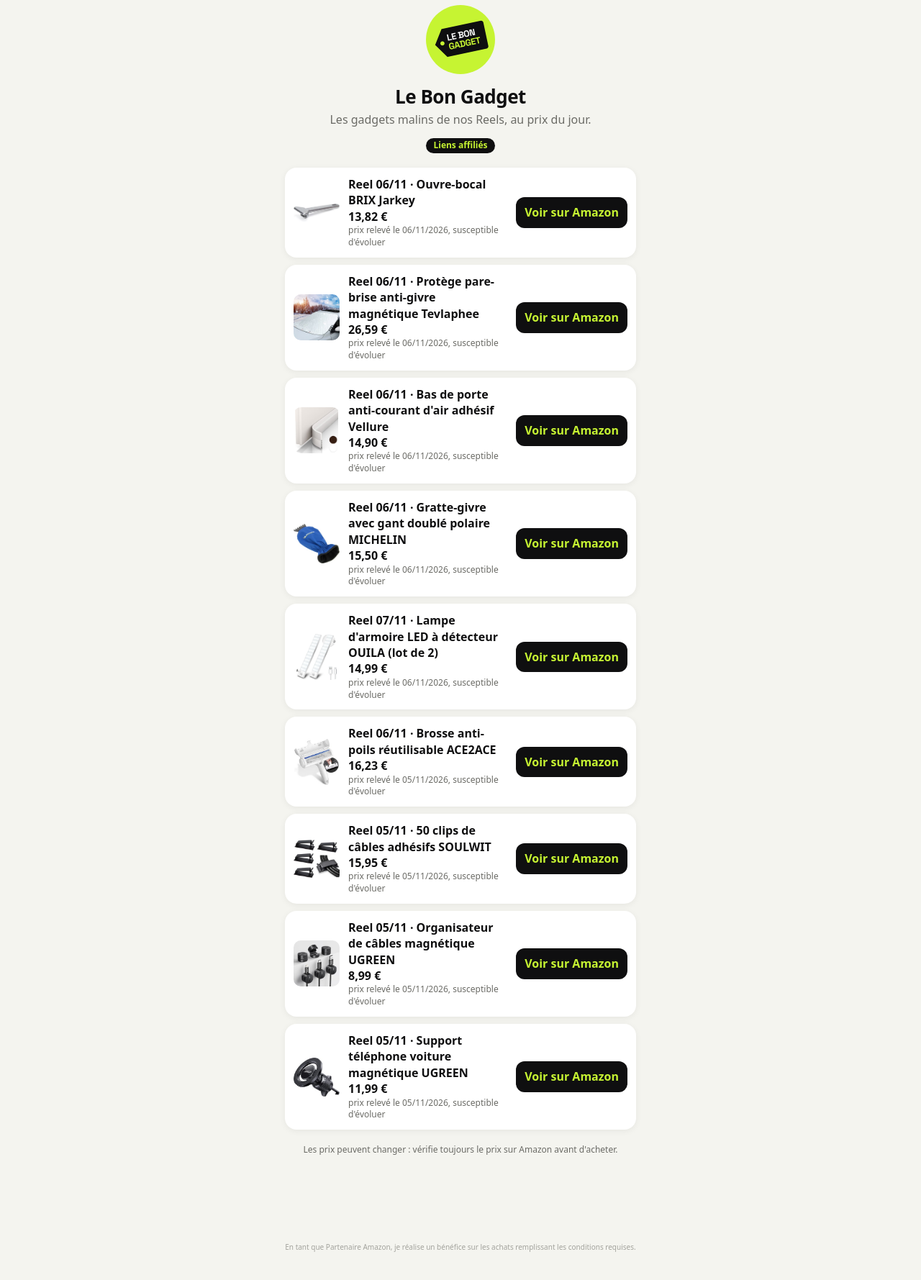
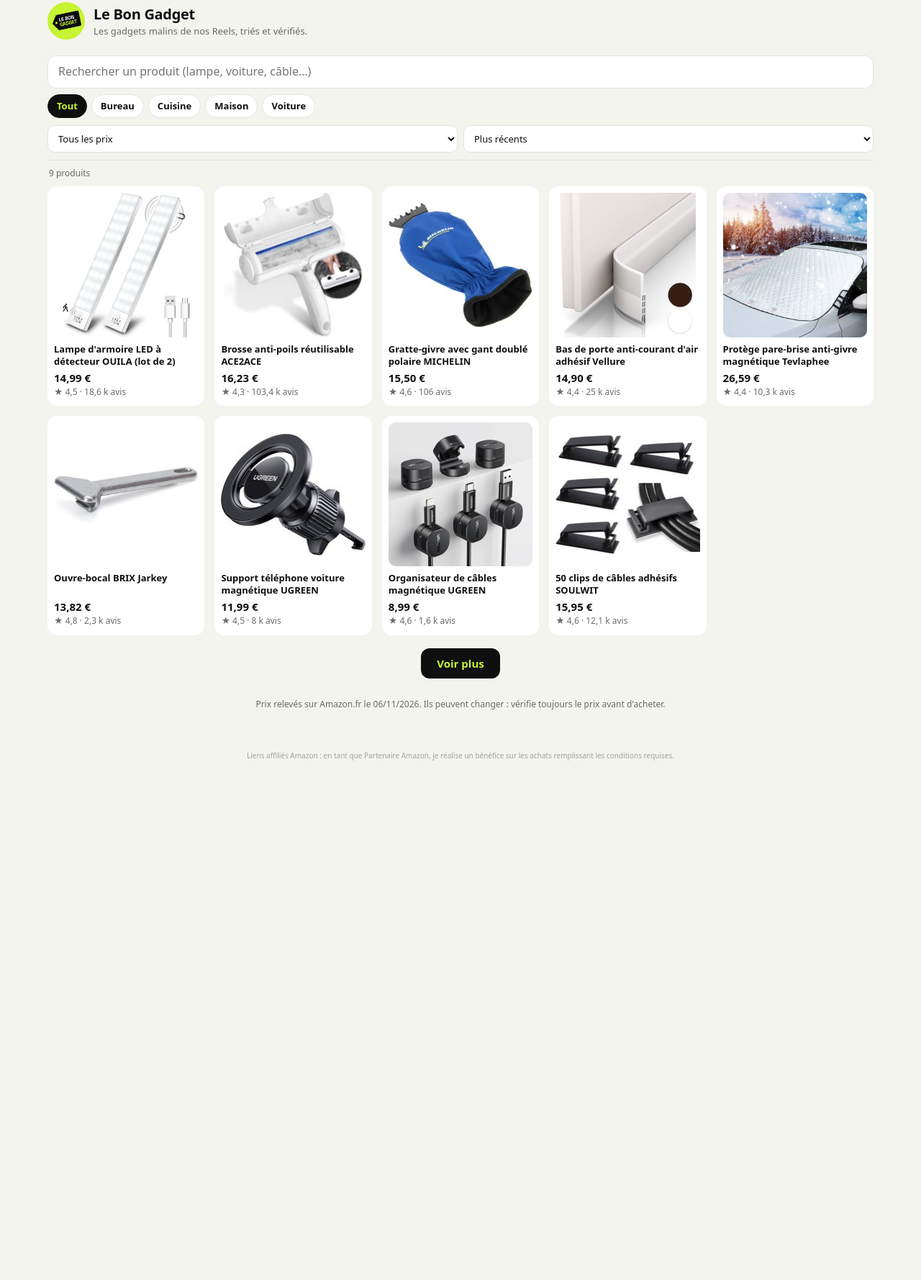
Before and after one commit to Roamin999/lebongadget, a plain HTML site: page index.html in a window 1280 px wide. Shown: the part 17-1796 px from the top of the page at 72% size. After the commit the page ends 1124 px from the top, so only its background shows below. Drawn offline with Linux system fonts and the light colour scheme.

Commit message:
Mise à jour de la page lien en bio
Co-Authored-By: Claude Opus 5.5 <noreply@anthropic.com>

```diff
--- a/index.html
+++ b/index.html
@@ -1,52 +1,88 @@
 <!doctype html><html lang="fr"><head><meta charset="utf-8">
 <meta name="viewport" content="width=device-width,initial-scale=1">
-<title>Le Bon Gadget · liens</title><meta name="robots" content="noindex">
+<title>Le Bon Gadget · les produits de nos Reels</title><meta name="robots" content="noindex">
+<meta name="description" content="Les gadgets malins présentés dans les Reels du Bon Gadget, avec leur prix relevé.">
 <style>
-:root{--l:#C6F432;--k:#0F0F10;--g:#F4F4EF;--m:#6B6B66}
-*{box-sizing:border-box}body{margin:0;background:var(--g);color:var(--k);font:16px/1.4 system-ui,-apple-system,Segoe UI,Roboto,sans-serif}
-main{max-width:520px;margin:0 auto;padding:24px 16px 40px}
-header{text-align:center}header img{width:96px;height:96px;border-radius:50%}
-h1{margin:8px 0 2px;font-size:26px;letter-spacing:-.5px}.sous{margin:0 0 12px;color:var(--m)}
-.pub{display:inline-block;background:var(--k);color:var(--l);border-radius:99px;padding:2px 10px;font-size:12px;font-weight:700}
-ul{list-style:none;padding:0;margin:20px 0}
-.card{display:flex;align-items:center;gap:12px;background:#fff;border-radius:16px;padding:12px;margin:10px 0;box-shadow:0 2px 10px #0000000f}
-.ph{width:64px;height:64px;object-fit:contain;border-radius:10px;background:#fff;flex:none}
-.ico{font-size:30px}.txt{flex:1;min-width:0}.n{font-weight:700}.p{color:var(--k);font-weight:800}
-.p small{display:block;color:var(--m);font-weight:400;font-size:12px}
-.btn{background:var(--k);color:var(--l);text-decoration:none;font-weight:700;border-radius:12px;padding:10px 12px;white-space:nowrap}
-.off{background:#D6D6D0;color:#fff}.vide{text-align:center;padding:24px;color:var(--m)}
-.note{font-size:12px;color:var(--m);text-align:center}
-footer{margin-top:120px;font-size:10px;line-height:1.3;color:#A3A39D;text-align:center}
+:root{--l:#C6F432;--k:#0F0F10;--g:#F4F4EF;--m:#6B6B66;--b:#E4E4DE}
+*{box-sizing:border-box}html{-webkit-text-size-adjust:100%}
+body{margin:0;background:var(--g);color:var(--k);font:15px/1.35 system-ui,-apple-system,"Segoe UI",Roboto,sans-serif}
+main{max-width:1180px;margin:0 auto;padding:16px 16px 40px}
+header{display:flex;align-items:center;gap:12px;margin:4px 0 14px}
+header img{width:52px;height:52px;border-radius:50%;flex:none}
+h1{margin:0;font-size:20px;letter-spacing:-.3px}.sous{margin:2px 0 0;color:var(--m);font-size:13px}
+.bar{position:sticky;top:0;z-index:5;background:var(--g);padding:8px 0 10px;border-bottom:1px solid var(--b)}
+.q{width:100%;font:inherit;font-size:16px;padding:11px 14px;border:1px solid var(--b);border-radius:12px;background:#fff;color:var(--k)}
+.q:focus{outline:2px solid var(--k);outline-offset:1px}
+.chips{display:flex;gap:6px;overflow-x:auto;padding:8px 0 2px;scrollbar-width:none}.chips::-webkit-scrollbar{display:none}
+.ch{flex:none;font:inherit;font-size:13px;font-weight:600;padding:7px 12px;border-radius:99px;border:1px solid var(--b);background:#fff;color:var(--k);cursor:pointer}
+.ch.on{background:var(--k);color:var(--l);border-color:var(--k)}
+.row{display:flex;gap:8px;margin-top:8px}
+select{flex:1;min-width:0;font:inherit;font-size:13px;padding:8px 10px;border:1px solid var(--b);border-radius:10px;background:#fff;color:var(--k)}
+.cnt{color:var(--m);font-size:12px;margin:10px 2px 0}
+ul{list-style:none;padding:0;margin:10px 0 0;display:grid;grid-template-columns:repeat(2,minmax(0,1fr));gap:10px}
+@media(min-width:640px){ul{grid-template-columns:repeat(3,minmax(0,1fr))}}
+@media(min-width:900px){ul{grid-template-columns:repeat(4,minmax(0,1fr));gap:14px}}
+@media(min-width:1120px){ul{grid-template-columns:repeat(5,minmax(0,1fr))}}
+.c[hidden]{display:none}
+.in{display:flex;flex-direction:column;height:100%;background:#fff;border-radius:14px;padding:8px 8px 10px;color:inherit;text-decoration:none;border:1px solid transparent;transition:border-color .15s}
+a.in:hover{border-color:var(--k)}
+.ph{display:flex;align-items:center;justify-content:center;aspect-ratio:1;border-radius:10px;background:#fff;overflow:hidden}
+.ph img{width:100%;height:100%;object-fit:contain}.emo{font-size:42px}
+.nm{margin-top:8px;font-size:13px;font-weight:600;line-height:1.3;display:-webkit-box;-webkit-line-clamp:2;-webkit-box-orient:vertical;overflow:hidden;min-height:2.6em}
+.pr{margin-top:4px;font-weight:800;font-size:15px}.av{color:var(--m);font-size:12px;margin-top:2px}
+.more{display:block;margin:18px auto 0;font:inherit;font-weight:700;padding:11px 22px;border-radius:12px;border:0;background:var(--k);color:var(--l);cursor:pointer}
+.vide{text-align:center;color:var(--m);padding:28px 0}
+.note{font-size:12px;color:var(--m);text-align:center;margin-top:28px}
+footer{margin-top:56px;font-size:10px;line-height:1.4;color:#A3A39D;text-align:center}
 </style></head><body><main>
-<header><img src="profil.png" alt="Le Bon Gadget"><h1>Le Bon Gadget</h1>
-<p class="sous">Les gadgets malins de nos Reels, au prix du jour.</p><span class="pub">Liens affiliés</span></header>
-<ul><li class="card"><img class="ph" src="img/B002YYMMUG.jpg" alt="" loading="lazy"><div class="txt">
-<div class="n"><b>Reel 06/11</b> · Ouvre-bocal BRIX Jarkey</div>
-<div class="p">13,82 € <small>prix relevé le 06/11/2026, susceptible d'évoluer</small></div></div><a class="btn" href="https://www.amazon.fr/dp/B002YYMMUG?tag=lebongadget0a-21" rel="sponsored nofollow noopener" target="_blank">Voir sur Amazon</a></li>
-<li class="card"><img class="ph" src="img/B077RQ6WKQ.jpg" alt="" loading="lazy"><div class="txt">
-<div class="n"><b>Reel 06/11</b> · Protège pare-brise anti-givre magnétique Tevlaphee</div>
-<div class="p">26,59 € <small>prix relevé le 06/11/2026, susceptible d'évoluer</small></div></div><a class="btn" href="https://www.amazon.fr/dp/B077RQ6WKQ?tag=lebongadget0a-21" rel="sponsored nofollow noopener" target="_blank">Voir sur Amazon</a></li>
-<li class="card"><img class="ph" src="img/B08XWFQ1RL.jpg" alt="" loading="lazy"><div class="txt">
-<div class="n"><b>Reel 06/11</b> · Bas de porte anti-courant d&#x27;air adhésif Vellure</div>
-<div class="p">14,90 € <small>prix relevé le 06/11/2026, susceptible d'évoluer</small></div></div><a class="btn" href="https://www.amazon.fr/dp/B08XWFQ1RL?tag=lebongadget0a-21" rel="sponsored nofollow noopener" target="_blank">Voir sur Amazon</a></li>
-<li class="card"><img class="ph" src="img/B00BIGXI1S.jpg" alt="" loading="lazy"><div class="txt">
-<div class="n"><b>Reel 06/11</b> · Gratte-givre avec gant doublé polaire MICHELIN</div>
-<div class="p">15,50 € <small>prix relevé le 06/11/2026, susceptible d'évoluer</small></div></div><a class="btn" href="https://www.amazon.fr/dp/B00BIGXI1S?tag=lebongadget0a-21" rel="sponsored nofollow noopener" target="_blank">Voir sur Amazon</a></li>
-<li class="card"><img class="ph" src="img/B09DP2XV1V.jpg" alt="" loading="lazy"><div class="txt">
-<div class="n"><b>Reel 07/11</b> · Lampe d&#x27;armoire LED à détecteur OUILA (lot de 2)</div>
-<div class="p">14,99 € <small>prix relevé le 06/11/2026, susceptible d'évoluer</small></div></div><a class="btn" href="https://www.amazon.fr/dp/B09DP2XV1V?tag=lebongadget0a-21" rel="sponsored nofollow noopener" target="_blank">Voir sur Amazon</a></li>
-<li class="card"><img class="ph" src="img/B0819XVK92.jpg" alt="" loading="lazy"><div class="txt">
-<div class="n"><b>Reel 06/11</b> · Brosse anti-poils réutilisable ACE2ACE</div>
-<div class="p">16,23 € <small>prix relevé le 05/11/2026, susceptible d'évoluer</small></div></div><a class="btn" href="https://www.amazon.fr/dp/B0819XVK92?tag=lebongadget0a-21" rel="sponsored nofollow noopener" target="_blank">Voir sur Amazon</a></li>
-<li class="card"><img class="ph" src="img/B07RQCXCR2.jpg" alt="" loading="lazy"><div class="txt">
-<div class="n"><b>Reel 05/11</b> · 50 clips de câbles adhésifs SOULWIT</div>
-<div class="p">15,95 € <small>prix relevé le 05/11/2026, susceptible d'évoluer</small></div></div><a class="btn" href="https://www.amazon.fr/dp/B07RQCXCR2?tag=lebongadget0a-21" rel="sponsored nofollow noopener" target="_blank">Voir sur Amazon</a></li>
-<li class="card"><img class="ph" src="img/B0DXDVLV4W.jpg" alt="" loading="lazy"><div class="txt">
-<div class="n"><b>Reel 05/11</b> · Organisateur de câbles magnétique UGREEN</div>
-<div class="p">8,99 € <small>prix relevé le 05/11/2026, susceptible d'évoluer</small></div></div><a class="btn" href="https://www.amazon.fr/dp/B0DXDVLV4W?tag=lebongadget0a-21" rel="sponsored nofollow noopener" target="_blank">Voir sur Amazon</a></li>
-<li class="card"><img class="ph" src="img/B0D2Q5M35Y.jpg" alt="" loading="lazy"><div class="txt">
-<div class="n"><b>Reel 05/11</b> · Support téléphone voiture magnétique UGREEN</div>
-<div class="p">11,99 € <small>prix relevé le 05/11/2026, susceptible d'évoluer</small></div></div><a class="btn" href="https://www.amazon.fr/dp/B0D2Q5M35Y?tag=lebongadget0a-21" rel="sponsored nofollow noopener" target="_blank">Voir sur Amazon</a></li></ul>
-<p class="note">Les prix peuvent changer : vérifie toujours le prix sur Amazon avant d'acheter.</p>
-<footer><p>En tant que Partenaire Amazon, je réalise un bénéfice sur les achats remplissant les conditions requises.</p></footer>
-</main></body></html>
+<header><img src="profil.png" alt="Le Bon Gadget"><div><h1>Le Bon Gadget</h1>
+<p class="sous">Les gadgets malins de nos Reels, triés et vérifiés.</p></div></header>
+<div class="bar">
+<input class="q" id="q" type="search" placeholder="Rechercher un produit (lampe, voiture, câble…)" aria-label="Rechercher un produit" autocomplete="off">
+<div class="chips" id="chips"><button class="ch on" data-c="">Tout</button><button class="ch" data-c="bureau">Bureau</button><button class="ch" data-c="cuisine">Cuisine</button><button class="ch" data-c="maison">Maison</button><button class="ch" data-c="voiture">Voiture</button></div>
+<div class="row">
+<select id="px" aria-label="Prix"><option value="">Tous les prix</option><option value="0-10">Moins de 10 €</option><option value="10-20">10 à 20 €</option><option value="20-9999">Plus de 20 €</option></select>
+<select id="tri" aria-label="Trier"><option value="d">Plus récents</option><option value="p+">Prix croissant</option><option value="p-">Prix décroissant</option></select>
+</div></div>
+<p class="cnt" id="cnt"></p>
+<ul id="g">
+<li class="c" data-n="lampe d&#x27;armoire led à détecteur ouila (lot de 2) maison" data-c="maison" data-p="14.99" data-d="2026-11-07"><a class="in" href="https://www.amazon.fr/dp/B09DP2XV1V?tag=lebongadget0a-21" rel="sponsored nofollow noopener" target="_blank"><span class="ph"><img src="img/B09DP2XV1V.jpg" alt="" loading="lazy" decoding="async"></span><span class="nm">Lampe d&#x27;armoire LED à détecteur OUILA (lot de 2)</span><span class="pr">14,99 €</span><span class="av">★ 4,5 · 18,6 k avis</span></a></li>
+<li class="c" data-n="brosse anti-poils réutilisable ace2ace maison" data-c="maison" data-p="16.23" data-d="2026-11-06"><a class="in" href="https://www.amazon.fr/dp/B0819XVK92?tag=lebongadget0a-21" rel="sponsored nofollow noopener" target="_blank"><span class="ph"><img src="img/B0819XVK92.jpg" alt="" loading="lazy" decoding="async"></span><span class="nm">Brosse anti-poils réutilisable ACE2ACE</span><span class="pr">16,23 €</span><span class="av">★ 4,3 · 103,4 k avis</span></a></li>
+<li class="c" data-n="gratte-givre avec gant doublé polaire michelin voiture" data-c="voiture" data-p="15.50" data-d="2026-11-06"><a class="in" href="https://www.amazon.fr/dp/B00BIGXI1S?tag=lebongadget0a-21" rel="sponsored nofollow noopener" target="_blank"><span class="ph"><img src="img/B00BIGXI1S.jpg" alt="" loading="lazy" decoding="async"></span><span class="nm">Gratte-givre avec gant doublé polaire MICHELIN</span><span class="pr">15,50 €</span><span class="av">★ 4,6 · 106 avis</span></a></li>
+<li class="c" data-n="bas de porte anti-courant d&#x27;air adhésif vellure maison" data-c="maison" data-p="14.90" data-d="2026-11-06"><a class="in" href="https://www.amazon.fr/dp/B08XWFQ1RL?tag=lebongadget0a-21" rel="sponsored nofollow noopener" target="_blank"><span class="ph"><img src="img/B08XWFQ1RL.jpg" alt="" loading="lazy" decoding="async"></span><span class="nm">Bas de porte anti-courant d&#x27;air adhésif Vellure</span><span class="pr">14,90 €</span><span class="av">★ 4,4 · 25 k avis</span></a></li>
+<li class="c" data-n="protège pare-brise anti-givre magnétique tevlaphee voiture" data-c="voiture" data-p="26.59" data-d="2026-11-06"><a class="in" href="https://www.amazon.fr/dp/B077RQ6WKQ?tag=lebongadget0a-21" rel="sponsored nofollow noopener" target="_blank"><span class="ph"><img src="img/B077RQ6WKQ.jpg" alt="" loading="lazy" decoding="async"></span><span class="nm">Protège pare-brise anti-givre magnétique Tevlaphee</span><span class="pr">26,59 €</span><span class="av">★ 4,4 · 10,3 k avis</span></a></li>
+<li class="c" data-n="ouvre-bocal brix jarkey cuisine" data-c="cuisine" data-p="13.82" data-d="2026-11-06"><a class="in" href="https://www.amazon.fr/dp/B002YYMMUG?tag=lebongadget0a-21" rel="sponsored nofollow noopener" target="_blank"><span class="ph"><img src="img/B002YYMMUG.jpg" alt="" loading="lazy" decoding="async"></span><span class="nm">Ouvre-bocal BRIX Jarkey</span><span class="pr">13,82 €</span><span class="av">★ 4,8 · 2,3 k avis</span></a></li>
+<li class="c" data-n="support téléphone voiture magnétique ugreen voiture" data-c="voiture" data-p="11.99" data-d="2026-11-05"><a class="in" href="https://www.amazon.fr/dp/B0D2Q5M35Y?tag=lebongadget0a-21" rel="sponsored nofollow noopener" target="_blank"><span class="ph"><img src="img/B0D2Q5M35Y.jpg" alt="" loading="lazy" decoding="async"></span><span class="nm">Support téléphone voiture magnétique UGREEN</span><span class="pr">11,99 €</span><span class="av">★ 4,5 · 8 k avis</span></a></li>
+<li class="c" data-n="organisateur de câbles magnétique ugreen bureau" data-c="bureau" data-p="8.99" data-d="2026-11-05"><a class="in" href="https://www.amazon.fr/dp/B0DXDVLV4W?tag=lebongadget0a-21" rel="sponsored nofollow noopener" target="_blank"><span class="ph"><img src="img/B0DXDVLV4W.jpg" alt="" loading="lazy" decoding="async"></span><span class="nm">Organisateur de câbles magnétique UGREEN</span><span class="pr">8,99 €</span><span class="av">★ 4,6 · 1,6 k avis</span></a></li>
+<li class="c" data-n="50 clips de câbles adhésifs soulwit bureau" data-c="bureau" data-p="15.95" data-d="2026-11-05"><a class="in" href="https://www.amazon.fr/dp/B07RQCXCR2?tag=lebongadget0a-21" rel="sponsored nofollow noopener" target="_blank"><span class="ph"><img src="img/B07RQCXCR2.jpg" alt="" loading="lazy" decoding="async"></span><span class="nm">50 clips de câbles adhésifs SOULWIT</span><span class="pr">15,95 €</span><span class="av">★ 4,6 · 12,1 k avis</span></a></li>
+</ul>
+<p class="vide" id="vide" hidden>Aucun produit ne correspond. Essaie un autre mot.</p>
+<button class="more" id="more" hidden>Voir plus</button>
+<p class="note">Prix relevés sur Amazon.fr le 06/11/2026. Ils peuvent changer : vérifie toujours le prix avant d'acheter.</p>
+<footer><p>Liens affiliés Amazon : en tant que Partenaire Amazon, je réalise un bénéfice sur les achats remplissant les conditions requises.</p></footer>
+</main>
+<script>
+(function(){
+var g=document.getElementById('g'),all=[].slice.call(g.children),q=document.getElementById('q'),px=document.getElementById('px'),
+tri=document.getElementById('tri'),more=document.getElementById('more'),cnt=document.getElementById('cnt'),vide=document.getElementById('vide'),
+cat='',lim=24,PAS=24;
+function norm(s){return s.normalize('NFD').replace(/[\u0300-\u036f]/g,'').toLowerCase()}
+all.forEach(function(li){li._n=norm(li.dataset.n)});
+function maj(){
+  var t=norm(q.value.trim()),r=px.value?px.value.split('-').map(Number):null,o=tri.value;
+  var ok=all.filter(function(li){var p=+li.dataset.p;
+    return (!cat||li.dataset.c===cat)&&(!r||(p>=r[0]&&p<r[1]))&&(!t||t.split(/\s+/).every(function(w){return li._n.indexOf(w)>=0}))});
+  ok.sort(function(a,b){return o==='p+'?a.dataset.p-b.dataset.p:o==='p-'?b.dataset.p-a.dataset.p:(a.dataset.d<b.dataset.d?1:a.dataset.d>b.dataset.d?-1:0)});
+  all.forEach(function(li){li.hidden=true});
+  ok.forEach(function(li,i){g.appendChild(li);li.hidden=i>=lim});
+  cnt.textContent=ok.length+' produit'+(ok.length>1?'s':'');
+  vide.hidden=ok.length>0;more.hidden=ok.length<=lim;
+}
+function reset(){lim=PAS;maj()}
+q.addEventListener('input',reset);px.addEventListener('change',reset);tri.addEventListener('change',reset);
+document.getElementById('chips').addEventListener('click',function(e){var b=e.target.closest('.ch');if(!b)return;
+  [].forEach.call(this.children,function(x){x.classList.toggle('on',x===b)});cat=b.dataset.c;reset()});
+more.addEventListener('click',function(){lim+=PAS;maj()});
+maj();
+})();
+</script></body></html>
```
Also changed, not shown: apercu.html (deleted, +0 -34 lines), produits.json (+45 -9 lines).
